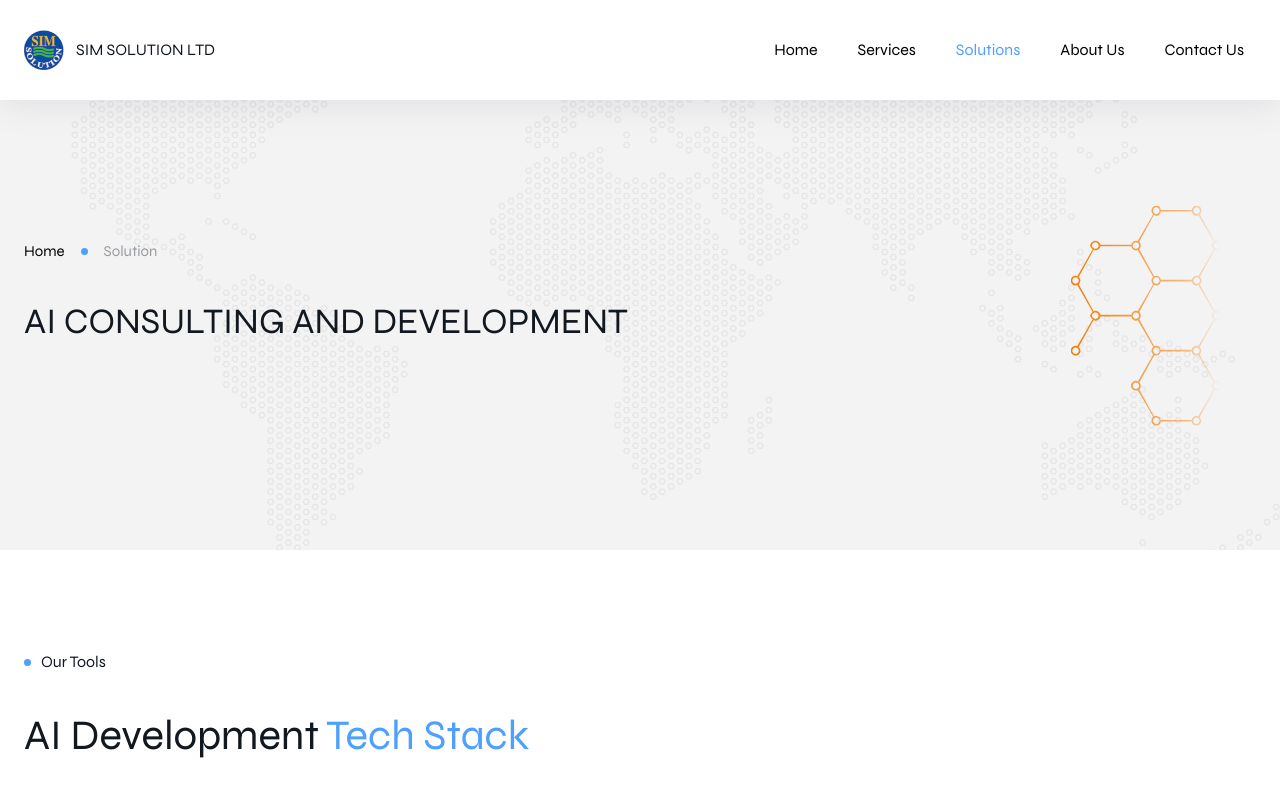
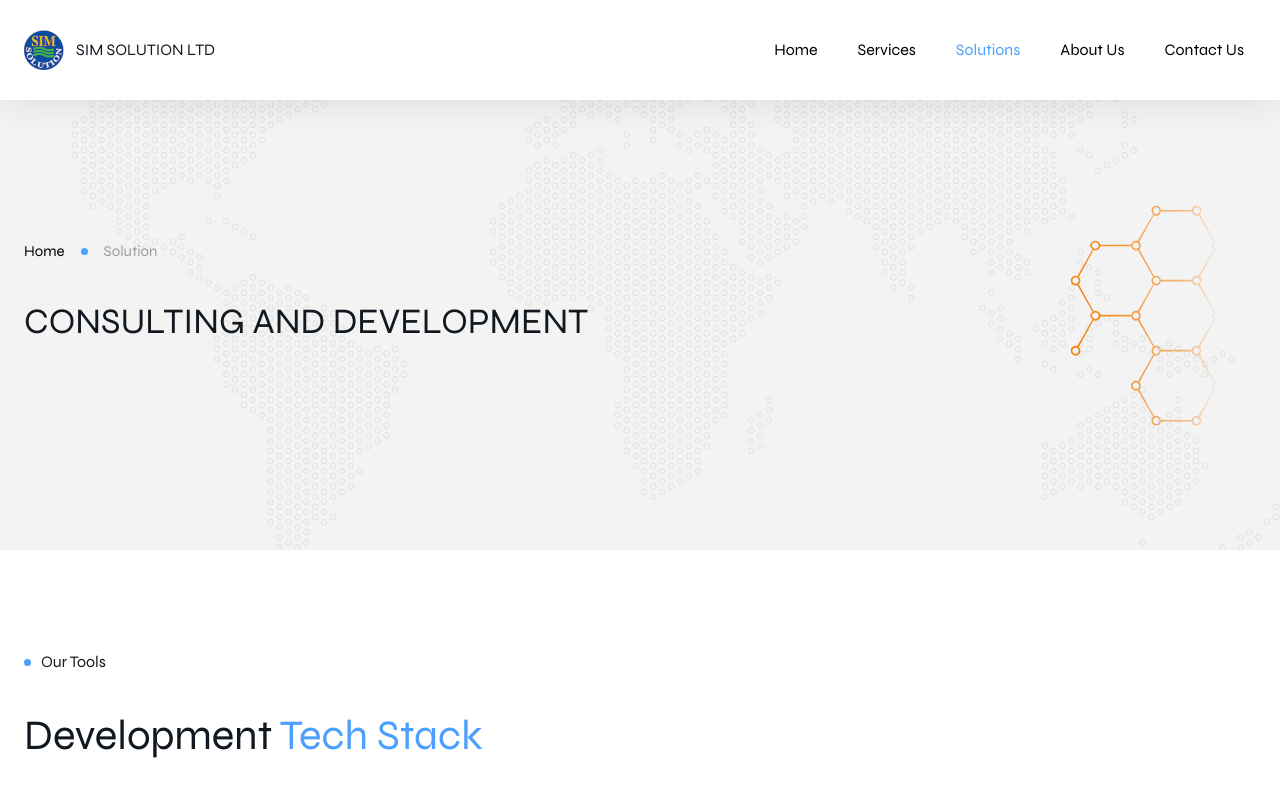
Before and after one commit to totauhid/simsolution, a Next.js app: page /solutions in a window 1280 px wide. Shown: the top 800 px of the page. Built offline with nearby package versions, Linux system fonts and the light colour scheme.

Commit message:
remove ai text

```diff
--- a/app/(routes)/solutions/page.tsx
+++ b/app/(routes)/solutions/page.tsx
@@ -12,7 +12,7 @@ const Solutions: NextPage<Props> = ({}) => {
   return (
     <>
       <section>
-        <SubHero title="AI CONSULTING AND DEVELOPMENT" history="Solution" />
+        <SubHero title="CONSULTING AND DEVELOPMENT" history="Solution" />
       </section>
 
       <section className="py-[100px]">
@@ -20,7 +20,7 @@ const Solutions: NextPage<Props> = ({}) => {
           <SubtitleDot subtitle="Our Tools" />
 
           <h3 className="text-[30px] md:text-[35px] lg:text-[42px] mt-[30px] mb-[90px]">
-            AI Development <span className="highlight">Tech Stack</span>
+            Development <span className="highlight">Tech Stack</span>
           </h3>
 
           <div className="grid grid-cols-2 md:grid-cols-3 lg:grid-cols-4 gap-[30px]">
```
